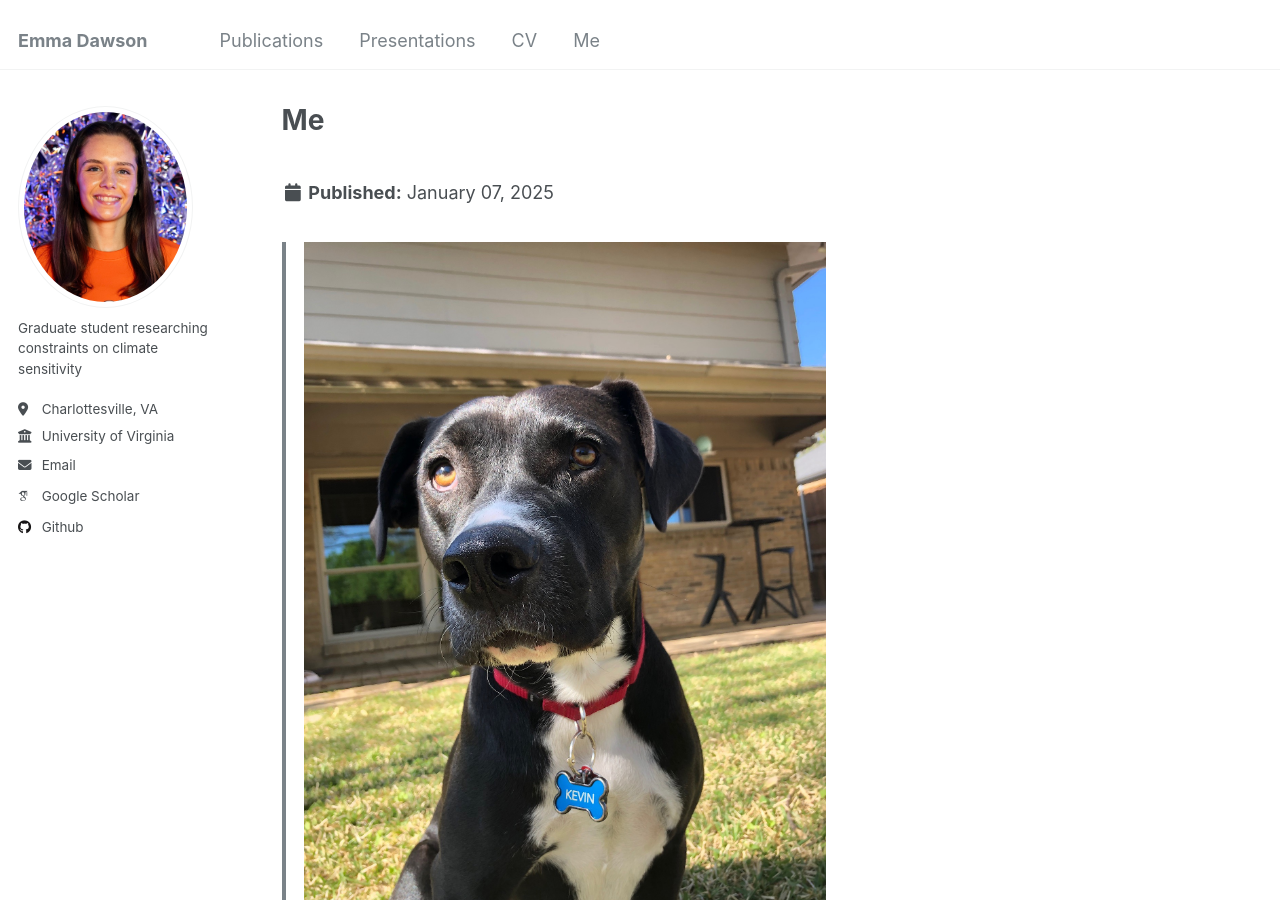
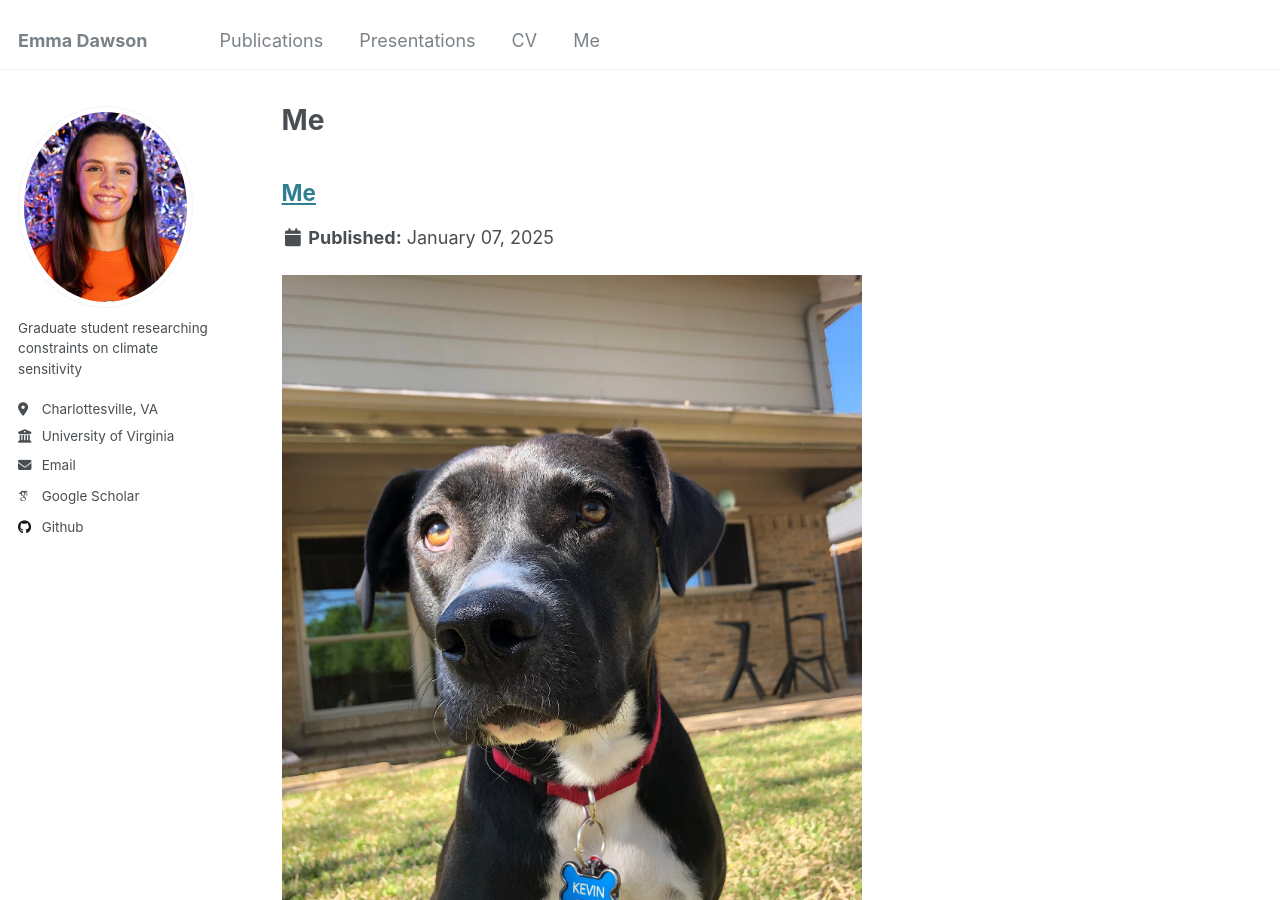
Before and after one commit to Emma-Dawson/Emma-Dawson.github.io, a Jekyll site: the page built from _pages/me.html, in a window 1280 px wide and 900 px high. Built offline with Jekyll 4.4.1, drawn with Linux system fonts in a browser that asks for light colours; some web fonts are replaced.

Commit message:
Update me.html

```diff
--- a/_me/me.html
+++ b/_me/me.html
@@ -1,5 +1,4 @@
 ---
-title: ""
-excerpt: "><img src='/images/IMG_1734.jpeg'>"
+excerpt: "<img src='/images/IMG_1734.jpeg'>"
 collection: me
 ---
```
